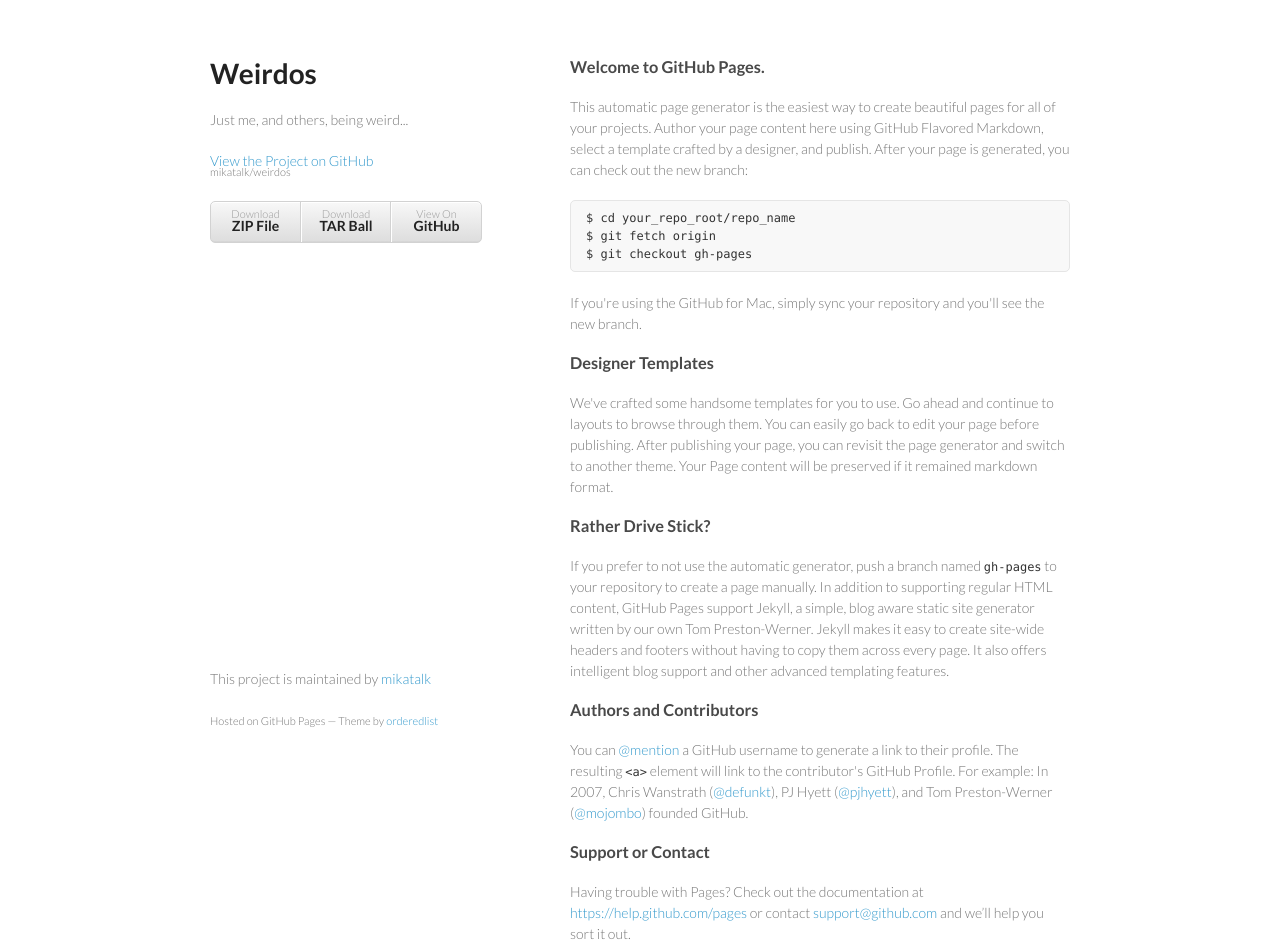
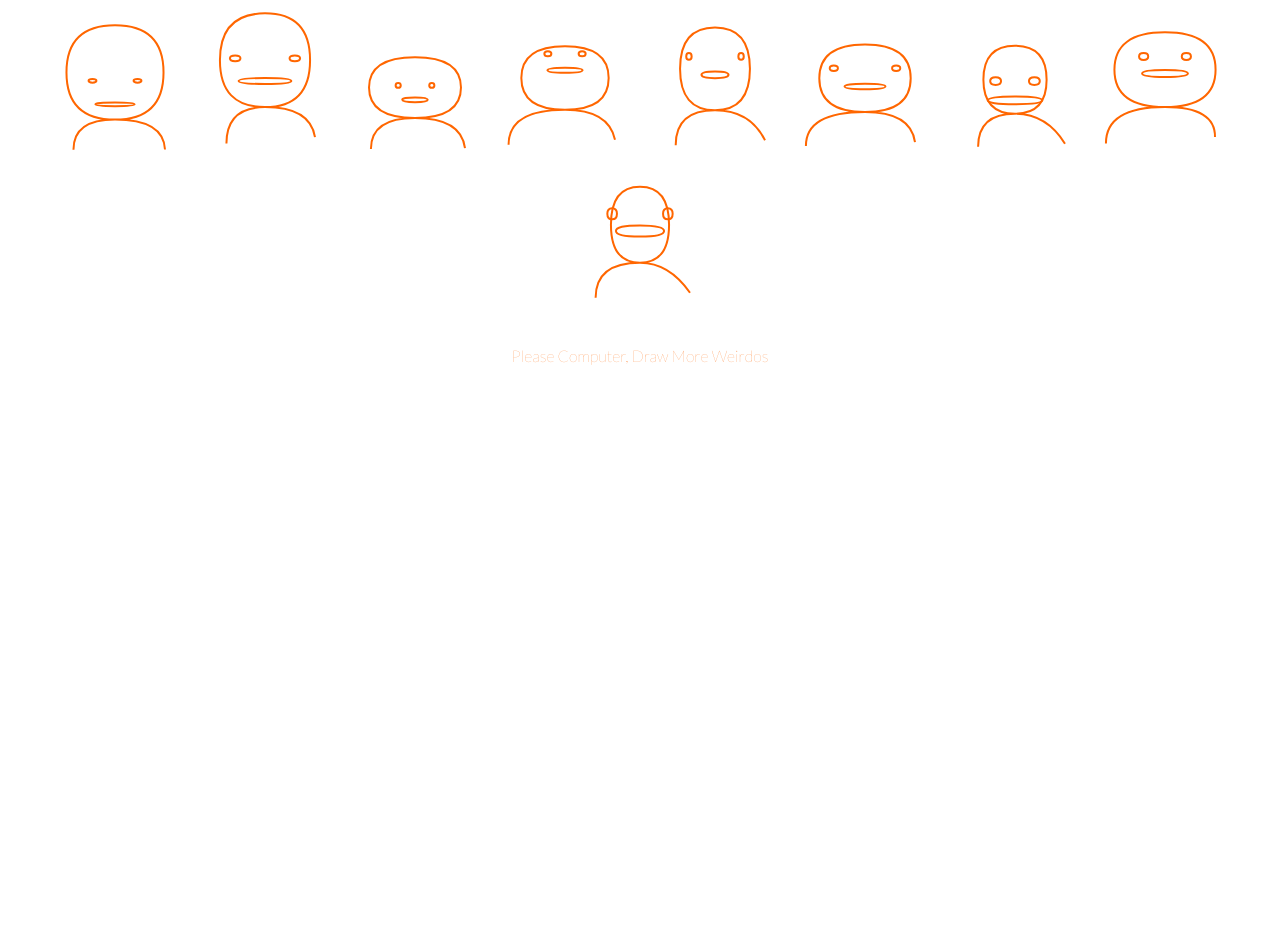
Before and after one commit to mikatalk/weirdos, a plain HTML site: page index.html in a window 1280 px wide. After the commit the page ends 800 px from the top, so only its background shows below. Drawn offline with nearby package versions, Linux system fonts and the light colour scheme.

Commit message:
add demo site

```diff
--- a/index.html
+++ b/index.html
@@ -1,71 +1,25 @@
 <!doctype html>
-<html>
-  <head>
-    <meta charset="utf-8">
-    <meta http-equiv="X-UA-Compatible" content="chrome=1">
-    <title>Weirdos by mikatalk</title>
-
-    <link rel="stylesheet" href="stylesheets/styles.css">
-    <link rel="stylesheet" href="stylesheets/github-light.css">
-    <meta name="viewport" content="width=device-width, initial-scale=1, user-scalable=no">
-    <!--[if lt IE 9]>
-    <script src="//html5shiv.googlecode.com/svn/trunk/html5.js"></script>
-    <![endif]-->
-  </head>
-  <body>
-    <div class="wrapper">
-      <header>
-        <h1>Weirdos</h1>
-        <p>Just me, and others, being weird...</p>
-
-        <p class="view"><a href="https://github.com/mikatalk/weirdos">View the Project on GitHub <small>mikatalk/weirdos</small></a></p>
-
-
-        <ul>
-          <li><a href="https://github.com/mikatalk/weirdos/zipball/master">Download <strong>ZIP File</strong></a></li>
-          <li><a href="https://github.com/mikatalk/weirdos/tarball/master">Download <strong>TAR Ball</strong></a></li>
-          <li><a href="https://github.com/mikatalk/weirdos">View On <strong>GitHub</strong></a></li>
-        </ul>
-      </header>
-      <section>
-        <h3>
-<a id="welcome-to-github-pages" class="anchor" href="#welcome-to-github-pages" aria-hidden="true"><span class="octicon octicon-link"></span></a>Welcome to GitHub Pages.</h3>
-
-<p>This automatic page generator is the easiest way to create beautiful pages for all of your projects. Author your page content here using GitHub Flavored Markdown, select a template crafted by a designer, and publish. After your page is generated, you can check out the new branch:</p>
-
-<pre><code>$ cd your_repo_root/repo_name
-$ git fetch origin
-$ git checkout gh-pages
-</code></pre>
-
-<p>If you're using the GitHub for Mac, simply sync your repository and you'll see the new branch.</p>
-
-<h3>
-<a id="designer-templates" class="anchor" href="#designer-templates" aria-hidden="true"><span class="octicon octicon-link"></span></a>Designer Templates</h3>
-
-<p>We've crafted some handsome templates for you to use. Go ahead and continue to layouts to browse through them. You can easily go back to edit your page before publishing. After publishing your page, you can revisit the page generator and switch to another theme. Your Page content will be preserved if it remained markdown format.</p>
-
-<h3>
-<a id="rather-drive-stick" class="anchor" href="#rather-drive-stick" aria-hidden="true"><span class="octicon octicon-link"></span></a>Rather Drive Stick?</h3>
-
-<p>If you prefer to not use the automatic generator, push a branch named <code>gh-pages</code> to your repository to create a page manually. In addition to supporting regular HTML content, GitHub Pages support Jekyll, a simple, blog aware static site generator written by our own Tom Preston-Werner. Jekyll makes it easy to create site-wide headers and footers without having to copy them across every page. It also offers intelligent blog support and other advanced templating features.</p>
-
-<h3>
-<a id="authors-and-contributors" class="anchor" href="#authors-and-contributors" aria-hidden="true"><span class="octicon octicon-link"></span></a>Authors and Contributors</h3>
-
-<p>You can <a href="https://github.com/blog/821" class="user-mention">@mention</a> a GitHub username to generate a link to their profile. The resulting <code>&lt;a&gt;</code> element will link to the contributor's GitHub Profile. For example: In 2007, Chris Wanstrath (<a href="https://github.com/defunkt" class="user-mention">@defunkt</a>), PJ Hyett (<a href="https://github.com/pjhyett" class="user-mention">@pjhyett</a>), and Tom Preston-Werner (<a href="https://github.com/mojombo" class="user-mention">@mojombo</a>) founded GitHub.</p>
-
-<h3>
-<a id="support-or-contact" class="anchor" href="#support-or-contact" aria-hidden="true"><span class="octicon octicon-link"></span></a>Support or Contact</h3>
-
-<p>Having trouble with Pages? Check out the documentation at <a href="https://help.github.com/pages">https://help.github.com/pages</a> or contact <a href="mailto:support@github.com">support@github.com</a> and we’ll help you sort it out.</p>
-      </section>
-      <footer>
-        <p>This project is maintained by <a href="https://github.com/mikatalk">mikatalk</a></p>
-        <p><small>Hosted on GitHub Pages &mdash; Theme by <a href="https://github.com/orderedlist">orderedlist</a></small></p>
-      </footer>
-    </div>
-    <script src="javascripts/scale.fix.js"></script>
-
-  </body>
+<html lang=en-us>
+<head>
+	<meta charset="utf-8">
+    <title></title>
+    <meta name="description" content="">
+    <meta name=viewport content="width=device-width,initial-scale=1">
+    <link rel="stylesheet" href="styles/style.min.css" type="text/css" media="all" />
+    <link href='http://fonts.googleapis.com/css?family=Lato:100' rel='stylesheet' type='text/css'>
+    <script src="https://code.jquery.com/jquery-2.1.3.min.js"></script>
+    <script src="scripts/script.js"></script>
+</head>
+<body>
+  <div class="weirdos"></div>
+  <a href="#" class="more-btn">Please Computer, Draw More Weirdos</a>
+   <script>
+  (function(i,s,o,g,r,a,m){i['GoogleAnalyticsObject']=r;i[r]=i[r]||function(){
+  (i[r].q=i[r].q||[]).push(arguments)},i[r].l=1*new Date();a=s.createElement(o),
+  m=s.getElementsByTagName(o)[0];a.async=1;a.src=g;m.parentNode.insertBefore(a,m)
+  })(window,document,'script','//www.google-analytics.com/analytics.js','ga');
+  ga('create', 'UA-22648958-1', 'auto');
+  ga('send', 'pageview');
+</script>
+</body>
 </html>
--- /dev/null
+++ b/scripts/script.js
@@ -0,0 +1,148 @@
+
+$(function(){
+
+  'use strict';
+
+  var Head = function ($container, cb) {
+
+    var positionX = 75,
+        positionY = 180,
+        shoulderLeftX = 50,
+        shoulderLeftY = 20,
+        shoulderRightX = 50,
+        shoulderRightY = 30,
+        eyesDistanceX = 20,
+        eyesDistanceY = 20,
+        earsDistance = 40,
+        heightDistance = 20,
+        mouthScaleX = .5,
+        mouthScaleY = 1,
+        eyeMouthDistance = 0;
+
+    var distancePerPoint,
+    timer,
+    paths = null;
+
+    function draw() {
+
+    	console.log('draw');
+
+    	var $svg = $(document.createElementNS("http://www.w3.org/2000/svg", "svg"));
+    	$svg.attr('width', '150').attr('height', '150')
+    	.attr('viewport', '0 0 50 100')
+    	// .attr('viewBox', '0 0 10% 10%')
+    	// .attr('preserveAspectRatio', 'xMinYMin slice');
+
+    	$container.prepend($svg);
+
+			var g = document.createElementNS('http://www.w3.org/2000/svg', 'g');
+			$(g).attr('stroke', '#f60').attr('stroke-width', '2').attr('fill', 'none')
+			$svg.append(g);
+
+			shoulderLeftX = 20+40*Math.random();
+			shoulderLeftY = 30+10*Math.random();
+    	heightDistance = 30 + 20*Math.random();
+    	earsDistance = 40 + ( -12 + 24*Math.random() );
+			mouthScaleX = .2+Math.random();
+      mouthScaleY = .2+Math.random();
+			eyesDistanceX = 10+22*Math.random();
+			eyesDistanceY = positionY-60-30*Math.random()-shoulderLeftY;//60+25*Math.random();
+			eyeMouthDistance = 5+heightDistance*.3+5*Math.random();
+
+
+			var head = document.createElementNS('http://www.w3.org/2000/svg', 'path');
+			$(head).attr('class', 'head').attr('d', 'M '
+    	+(positionX-shoulderLeftX)+' '+(positionY-shoulderLeftY)+' '
+			+'q 0 -'+shoulderLeftY+' '+shoulderLeftX+' -'+shoulderLeftY+' '
+			+'q '+earsDistance+' 0 '+earsDistance+' -'+(heightDistance)+' '
+			+'t -'+earsDistance+' -'+(heightDistance)+' '
+			+'t -'+earsDistance+' '+(heightDistance)+' '
+			+'t '+earsDistance+' '+(heightDistance)+' '
+			+'t '+shoulderRightX+' '+shoulderRightY);
+
+			var eyeLeft = document.createElementNS('http://www.w3.org/2000/svg', 'path');
+			$(eyeLeft).attr('class', 'eye-left').attr('d', 'M '
+			+(positionX-eyesDistanceX)+' '+(eyesDistanceY)+' '
+			+'q '+(5*mouthScaleX)+' 0 '+(5*mouthScaleX)+' -'+(5*mouthScaleY)+' '
+			+'t -'+(5*mouthScaleX)+' -'+(5*mouthScaleY)+' '
+			+'t -'+(5*mouthScaleX)+' '+(5*mouthScaleY)+' '
+			+'t '+(5*mouthScaleX)+' '+(5*mouthScaleY));
+
+			var eyeRight = document.createElementNS('http://www.w3.org/2000/svg', 'path');
+			$(eyeRight).attr('class', 'eye-right').attr('d', 'M '
+			+(positionX+eyesDistanceX)+' '+(eyesDistanceY)+' '
+			+'q '+(5*mouthScaleX)+' 0 '+(5*mouthScaleX)+' -'+(5*mouthScaleY)+' '
+			+'t -'+(5*mouthScaleX)+' -'+(5*mouthScaleY)+' '
+			+'t -'+(5*mouthScaleX)+' '+(5*mouthScaleY)+' '
+			+'t '+(5*mouthScaleX)+' '+(5*mouthScaleY));
+
+			var mouth = document.createElementNS('http://www.w3.org/2000/svg', 'path');
+			$(mouth).attr('class', 'mouth').attr('d', 'M '
+			+(positionX)+' '+(eyesDistanceY+eyeMouthDistance)+' '
+			+'q '+(25*mouthScaleX)+' 0 '+(25*mouthScaleX)+' -'+(5*mouthScaleY)+' '
+			+'t -'+(25*mouthScaleX)+' -'+(5*mouthScaleY)+' '
+			+'t -'+(25*mouthScaleX)+' '+(5*mouthScaleY)+' '
+			+'t '+(25*mouthScaleX)+' '+(5*mouthScaleY));
+
+			// $(g).get(0).innerHTML = head + eyeLeft + eyeRight + mouth;
+ 			$(g).append(head).append(eyeLeft).append(eyeRight).append(mouth);
+
+    	paths = [ head, eyeLeft, eyeRight, mouth ];
+
+    	for (var i = 0, l = paths.length; i < l; i++) {
+        paths[i].style.strokeDasharray = [ 0, paths[i].getTotalLength()]
+        	.join(' ');
+	    }
+
+      drawNextPath();
+    }
+
+    function drawNextPath() {
+        length = 0;
+        var path = paths.shift();
+        timer = setInterval(increaseLength, 1000 / 60, path);
+    }
+
+    function increaseLength(path) {
+        var pathLength = path.getTotalLength();//(''+path.getTotalLength()).replace('px', '');
+        distancePerPoint = 50 * pathLength / 300;
+        length += distancePerPoint;
+        path.style.strokeDasharray = [length, pathLength].join(' ');
+        if (length >= pathLength) {
+            clearInterval(timer);
+            if (paths.length > 0) drawNextPath();
+            else finishDrawing();
+        }
+    }
+
+    function finishDrawing() {
+    	if ( $.isFunction(cb) ) cb();
+    }
+
+    return {
+        draw:draw
+    }
+	}
+
+
+	var num = 0, max = 6;
+	max = Math.floor($(window).width()/150);
+	console.log('MAX', max);
+	var head = new Head($('.weirdos'), function(){
+		console.log('done');
+		if ( num++ < max ) head.draw();
+		else $moreBtn.fadeIn('slow');
+	});
+	head.draw();
+
+	var $moreBtn = $('.more-btn');
+	$moreBtn.fadeOut(0);
+	$moreBtn.on('click tap touch', function(event){
+		event.preventDefault();
+		num = 0;
+		head.draw();
+		$moreBtn.fadeOut('fast');
+		max+=max;
+	});
+
+});
--- /dev/null
+++ b/styles/style.scss
@@ -0,0 +1,24 @@
+html,
+body {
+  margin:0;
+  padding:0;
+  font-family: 'Lato', sans-serif;
+}
+
+.weirdos {
+	width:auto;
+	margin:0 auto;
+	text-align: center;
+}
+svg {
+  /*float: left;*/
+  display: inline-block;
+}
+.more-btn {
+	display: block;
+  text-align: center;
+  text-decoration: none;
+  color:#f60;
+  font-weight: 100;
+    margin: 40px auto;
+}
--- a/stylesheets/styles.css
+++ /dev/null
@@ -1,255 +0,0 @@
-@import url(https://fonts.googleapis.com/css?family=Lato:300italic,700italic,300,700);
-
-body {
-  padding:50px;
-  font:14px/1.5 Lato, "Helvetica Neue", Helvetica, Arial, sans-serif;
-  color:#777;
-  font-weight:300;
-}
-
-h1, h2, h3, h4, h5, h6 {
-  color:#222;
-  margin:0 0 20px;
-}
-
-p, ul, ol, table, pre, dl {
-  margin:0 0 20px;
-}
-
-h1, h2, h3 {
-  line-height:1.1;
-}
-
-h1 {
-  font-size:28px;
-}
-
-h2 {
-  color:#393939;
-}
-
-h3, h4, h5, h6 {
-  color:#494949;
-}
-
-a {
-  color:#39c;
-  font-weight:400;
-  text-decoration:none;
-}
-
-a small {
-  font-size:11px;
-  color:#777;
-  margin-top:-0.6em;
-  display:block;
-}
-
-.wrapper {
-  width:860px;
-  margin:0 auto;
-}
-
-blockquote {
-  border-left:1px solid #e5e5e5;
-  margin:0;
-  padding:0 0 0 20px;
-  font-style:italic;
-}
-
-code, pre {
-  font-family:Monaco, Bitstream Vera Sans Mono, Lucida Console, Terminal;
-  color:#333;
-  font-size:12px;
-}
-
-pre {
-  padding:8px 15px;
-  background: #f8f8f8;
-  border-radius:5px;
-  border:1px solid #e5e5e5;
-  overflow-x: auto;
-}
-
-table {
-  width:100%;
-  border-collapse:collapse;
-}
-
-th, td {
-  text-align:left;
-  padding:5px 10px;
-  border-bottom:1px solid #e5e5e5;
-}
-
-dt {
-  color:#444;
-  font-weight:700;
-}
-
-th {
-  color:#444;
-}
-
-img {
-  max-width:100%;
-}
-
-header {
-  width:270px;
-  float:left;
-  position:fixed;
-}
-
-header ul {
-  list-style:none;
-  height:40px;
-
-  padding:0;
-
-  background: #eee;
-  background: -moz-linear-gradient(top, #f8f8f8 0%, #dddddd 100%);
-  background: -webkit-gradient(linear, left top, left bottom, color-stop(0%,#f8f8f8), color-stop(100%,#dddddd));
-  background: -webkit-linear-gradient(top, #f8f8f8 0%,#dddddd 100%);
-  background: -o-linear-gradient(top, #f8f8f8 0%,#dddddd 100%);
-  background: -ms-linear-gradient(top, #f8f8f8 0%,#dddddd 100%);
-  background: linear-gradient(top, #f8f8f8 0%,#dddddd 100%);
-
-  border-radius:5px;
-  border:1px solid #d2d2d2;
-  box-shadow:inset #fff 0 1px 0, inset rgba(0,0,0,0.03) 0 -1px 0;
-  width:270px;
-}
-
-header li {
-  width:89px;
-  float:left;
-  border-right:1px solid #d2d2d2;
-  height:40px;
-}
-
-header ul a {
-  line-height:1;
-  font-size:11px;
-  color:#999;
-  display:block;
-  text-align:center;
-  padding-top:6px;
-  height:40px;
-}
-
-strong {
-  color:#222;
-  font-weight:700;
-}
-
-header ul li + li {
-  width:88px;
-  border-left:1px solid #fff;
-}
-
-header ul li + li + li {
-  border-right:none;
-  width:89px;
-}
-
-header ul a strong {
-  font-size:14px;
-  display:block;
-  color:#222;
-}
-
-section {
-  width:500px;
-  float:right;
-  padding-bottom:50px;
-}
-
-small {
-  font-size:11px;
-}
-
-hr {
-  border:0;
-  background:#e5e5e5;
-  height:1px;
-  margin:0 0 20px;
-}
-
-footer {
-  width:270px;
-  float:left;
-  position:fixed;
-  bottom:50px;
-}
-
-@media print, screen and (max-width: 960px) {
-
-  div.wrapper {
-    width:auto;
-    margin:0;
-  }
-
-  header, section, footer {
-    float:none;
-    position:static;
-    width:auto;
-  }
-
-  header {
-    padding-right:320px;
-  }
-
-  section {
-    border:1px solid #e5e5e5;
-    border-width:1px 0;
-    padding:20px 0;
-    margin:0 0 20px;
-  }
-
-  header a small {
-    display:inline;
-  }
-
-  header ul {
-    position:absolute;
-    right:50px;
-    top:52px;
-  }
-}
-
-@media print, screen and (max-width: 720px) {
-  body {
-    word-wrap:break-word;
-  }
-
-  header {
-    padding:0;
-  }
-
-  header ul, header p.view {
-    position:static;
-  }
-
-  pre, code {
-    word-wrap:normal;
-  }
-}
-
-@media print, screen and (max-width: 480px) {
-  body {
-    padding:15px;
-  }
-
-  header ul {
-    display:none;
-  }
-}
-
-@media print {
-  body {
-    padding:0.4in;
-    font-size:12pt;
-    color:#444;
-  }
-}
```
Also changed, not shown: javascripts/scale.fix.js (deleted, +0 -17 lines), params.json (deleted, +0 -1 lines), stylesheets/github-light.css (deleted, +0 -115 lines), scripts/script.min.js (added), styles/style.css (added), styles/style.min.css (added).
